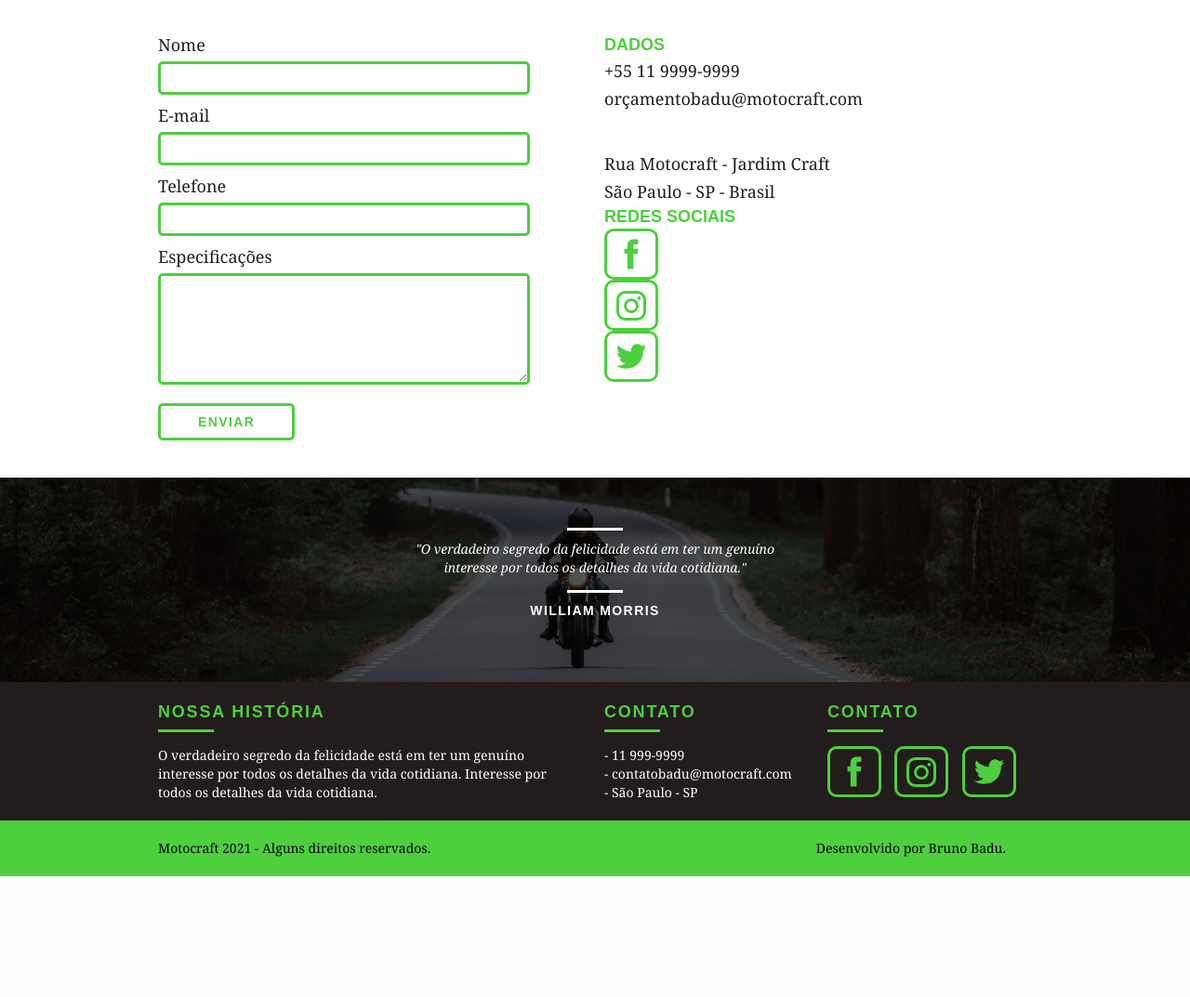
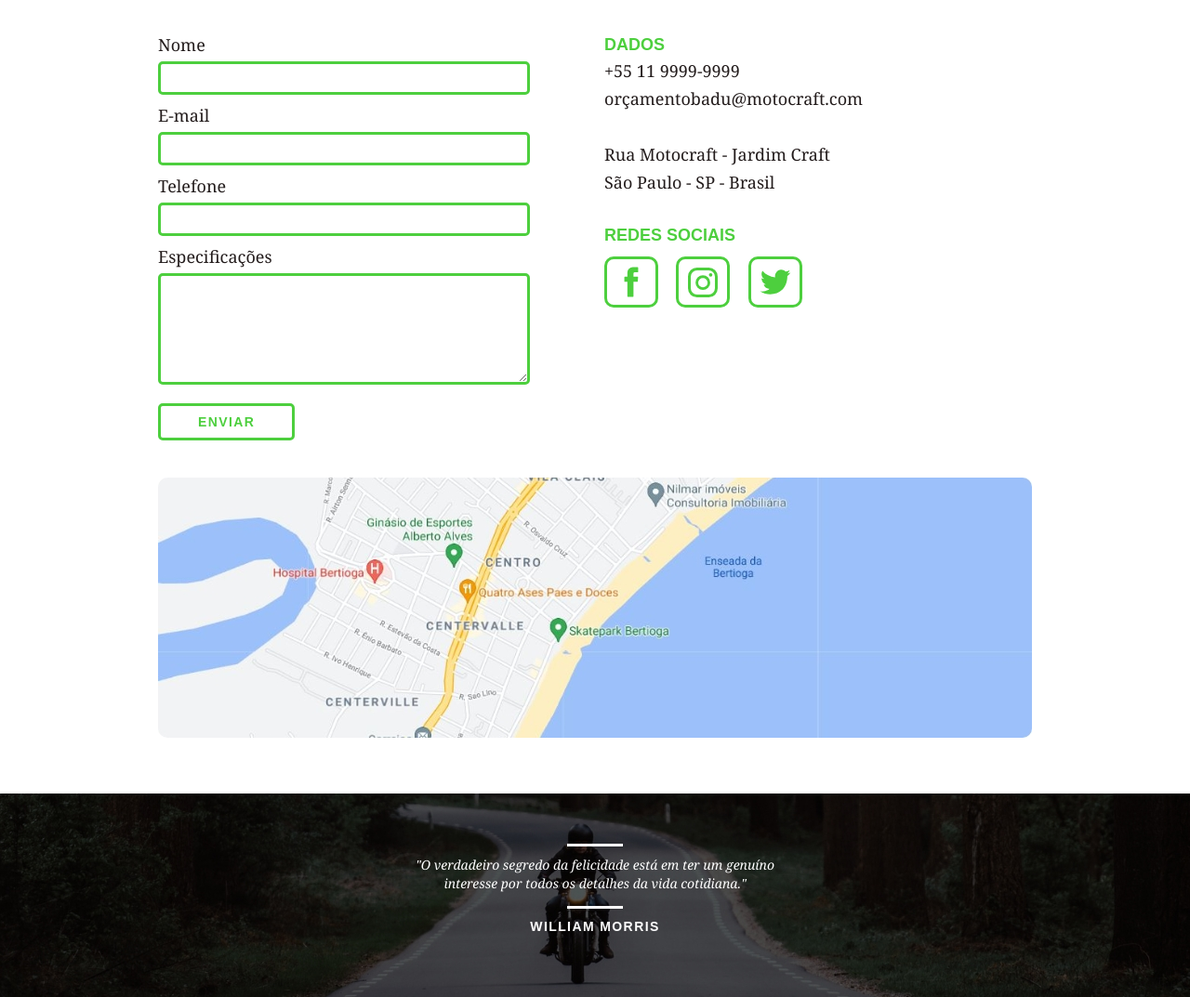
Before and after one commit to badu09/Motocraft, a PHP site: page /contato.html in a window 1280 px wide. Shown: the part 256-1329 px from the top of the page at 93% size. Before the commit the page ends 1199 px from the top, so only its background shows below. Run offline with PHP 8.4, Linux system fonts and the light colour scheme.

Commit message:
pagina de contato finalizada

```diff
--- a/contato.html
+++ b/contato.html
@@ -52,12 +52,12 @@
         <input type="text" id="telefone" value="">
         <label for="espec">Especificações</label>
         <textarea name="espec" id="espec"></textarea>
-        <button type="submit" class="btn">Enviar</button>
+        <button type="submit" class="btn btn-preto">Enviar</button>
       </form>
       <div class="contato_dados grid-8">
         <h3>Dados</h3>
         <span>+55 11 9999-9999</span>
-        <span class="dados_email">orçamentobadu@motocraft.com</span>
+        <span>orçamentobadu@motocraft.com</span>
         <span>Rua Motocraft - Jardim Craft</span>
         <span>São Paulo - SP - Brasil</span>
         <h3>Redes Sociais</h3>
@@ -68,7 +68,9 @@
         </ul>
       </div>
     </section>
-
+    <section class="container contato_mapa">
+      <a class="grid-16" href="http://google.com" target="_blank"><img src="/web/img/endereco-motocraft.jpg" alt="Endereço da Motocraft"></a>
+    </section>
     <section class="quebra">
       <blockquote class="quote-externo container">
         <p>"O verdadeiro segredo da felicidade está em ter um genuíno interesse por todos os detalhes da vida cotidiana."</p>
--- a/produtos.html
+++ b/produtos.html
@@ -123,7 +123,7 @@
         <div class="orcamento_dados grid-8">
           <h3>Dados</h3>
           <span>+55 11 9999-9999</span>
-          <span class="dados_email">orçamentobadu@motocraft.com</span>
+          <span>orçamentobadu@motocraft.com</span>
           <h3>Monte a sua Motocraft</h3>
           <p>Escolha as especificações:</p>
           <ul>
--- a/web/css/contato.css
+++ b/web/css/contato.css
@@ -89,16 +89,23 @@
   font-family: Georgia, 'Times New Roman', Times, serif;
 }
 
-.dados_email {
-  margin-bottom: 40px;
+.contato_dados span:nth-of-type(even) {
+  margin-bottom: 30px;
 }
 
+.contato_dados ul li{
+  display: inline-block;
+  margin-right: 15px;
+}
 
-.footer_redes ul li{
-  display: inline-block;
-  margin-right: 10px;
+.contato_dados ul {
+  margin-top: 10px;
 }
 
 .contato_dados p {
   margin-top: 8px 0;
 }
+
+.contato_mapa {
+  margin-bottom: 60px;
+}
--- a/web/css/produtos.css
+++ b/web/css/produtos.css
@@ -170,6 +170,7 @@
   line-height: 25px;
   color: #4DCF3E;
   font-weight: bold;
+  margin-bottom: 10px;
 }
 
 .orcamento_dados span {
@@ -179,7 +180,7 @@
   font-family: Georgia, 'Times New Roman', Times, serif;
 }
 
-.dados_email {
+.orcamento_dados span:nth-of-type(2) {
   margin-bottom: 40px;
 }
 
```
